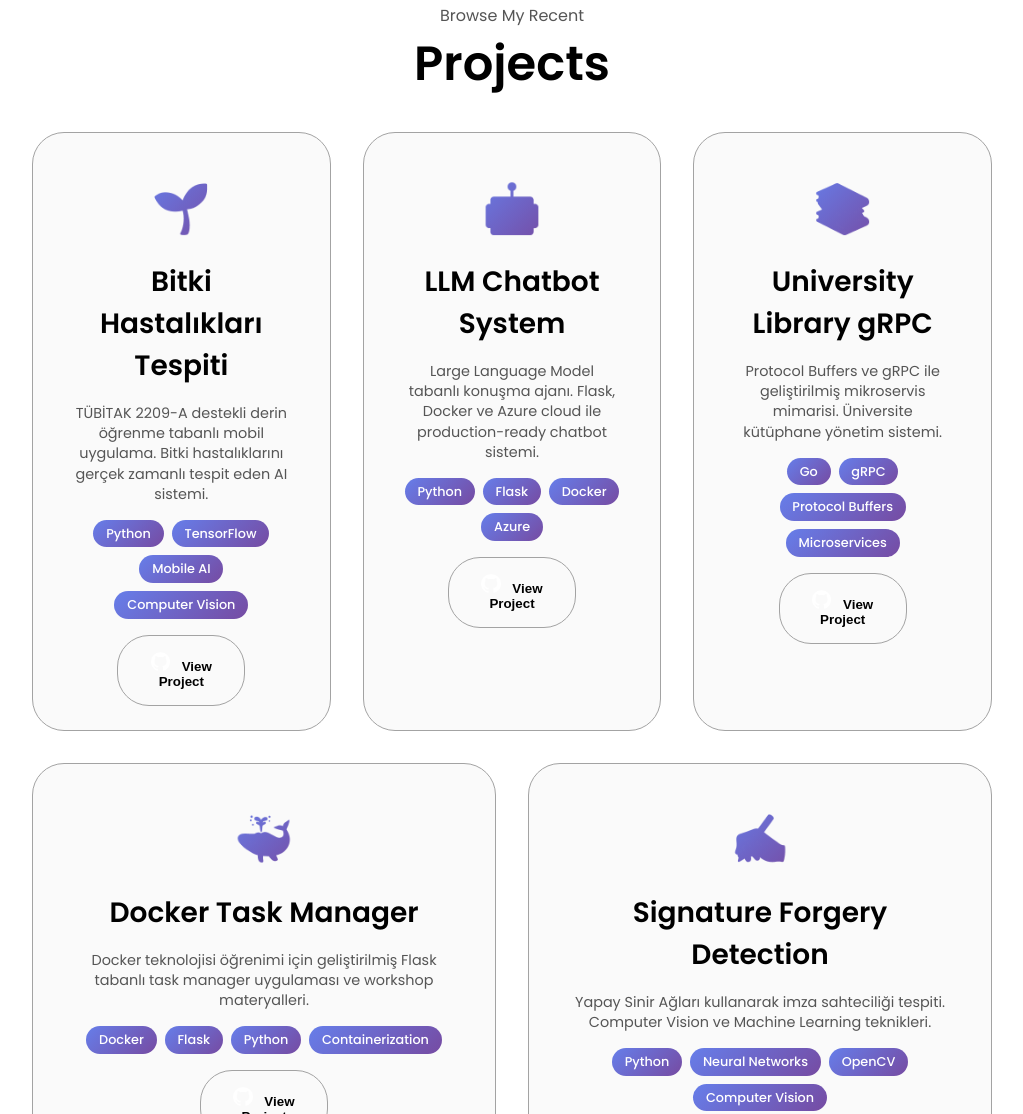
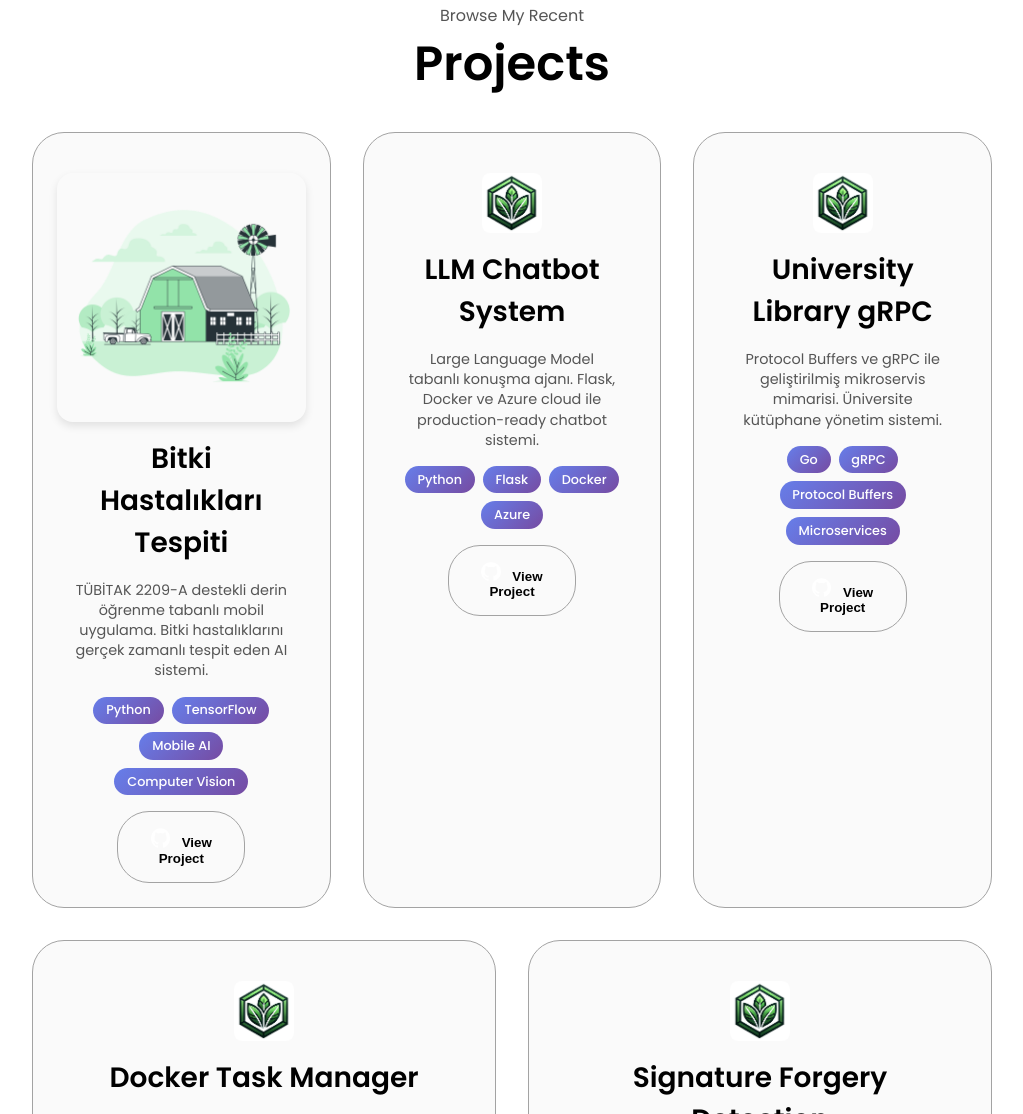
Before and after one commit to Mertcan-Gelbal/mertcan-gelbal-portfolio, a plain HTML site: page index.html in a window 1280 px wide. Shown: the part 3478-4592 px from the top of the page, without its empty margins (128-1151 px from the left). Drawn offline with Linux system fonts and the light colour scheme.

Commit message:
Add project images: botanixTheme2.png for plant disease detection and logo.png for other projects

```diff
--- a/index.html
+++ b/index.html
@@ -306,8 +306,8 @@
       <div class="experience-details-container">
         <div class="about-containers">
           <div class="details-container color-container">
-            <div class="project-icon">
-              <span class="project-emoji">🌱</span>
+            <div class="project-image-container">
+              <img src="./assets/botanixTheme2.png" alt="Bitki Hastalıkları Tespiti" class="project-image" />
             </div>
             <h2 class="experience-sub-title project-title">Bitki Hastalıkları Tespiti</h2>
             <p class="project-description">TÜBİTAK 2209-A destekli derin öğrenme tabanlı mobil uygulama. Bitki hastalıklarını gerçek zamanlı tespit eden AI sistemi.</p>
@@ -327,7 +327,7 @@
 
           <div class="details-container color-container">
             <div class="project-icon">
-              <span class="project-emoji">🤖</span>
+              <img src="./assets/logo.png" alt="LLM Chatbot" class="project-logo" />
             </div>
             <h2 class="experience-sub-title project-title">LLM Chatbot System</h2>
             <p class="project-description">Large Language Model tabanlı konuşma ajanı. Flask, Docker ve Azure cloud ile production-ready chatbot sistemi.</p>
@@ -347,7 +347,7 @@
 
           <div class="details-container color-container">
             <div class="project-icon">
-              <span class="project-emoji">📚</span>
+              <img src="./assets/logo.png" alt="University Library gRPC" class="project-logo" />
             </div>
             <h2 class="experience-sub-title project-title">University Library gRPC</h2>
             <p class="project-description">Protocol Buffers ve gRPC ile geliştirilmiş mikroservis mimarisi. Üniversite kütüphane yönetim sistemi.</p>
@@ -367,7 +367,7 @@
 
           <div class="details-container color-container">
             <div class="project-icon">
-              <span class="project-emoji">🐳</span>
+              <img src="./assets/logo.png" alt="Docker Task Manager" class="project-logo" />
             </div>
             <h2 class="experience-sub-title project-title">Docker Task Manager</h2>
             <p class="project-description">Docker teknolojisi öğrenimi için geliştirilmiş Flask tabanlı task manager uygulaması ve workshop materyalleri.</p>
@@ -387,7 +387,7 @@
 
           <div class="details-container color-container">
             <div class="project-icon">
-              <span class="project-emoji">✍️</span>
+              <img src="./assets/logo.png" alt="Signature Forgery Detection" class="project-logo" />
             </div>
             <h2 class="experience-sub-title project-title">Signature Forgery Detection</h2>
             <p class="project-description">Yapay Sinir Ağları kullanarak imza sahteciliği tespiti. Computer Vision ve Machine Learning teknikleri.</p>
--- a/mediaqueries.css
+++ b/mediaqueries.css
@@ -103,6 +103,13 @@
   .project-emoji {
     font-size: 2.5rem;
   }
+  .project-image {
+    max-width: 250px;
+  }
+  .project-logo {
+    width: 50px;
+    height: 50px;
+  }
   .tech-tag {
     font-size: 0.7rem;
     padding: 0.2rem 0.6rem;
--- a/style.css
+++ b/style.css
@@ -385,6 +385,28 @@ article .icon {
   background-clip: text;
 }
 
+.project-image-container {
+  display: flex;
+  justify-content: center;
+  align-items: center;
+  margin: 1rem 0;
+}
+
+.project-image {
+  width: 100%;
+  max-width: 300px;
+  height: auto;
+  border-radius: 1rem;
+  box-shadow: 0 4px 8px rgba(0, 0, 0, 0.1);
+}
+
+.project-logo {
+  width: 60px;
+  height: 60px;
+  object-fit: contain;
+  border-radius: 0.5rem;
+}
+
 .project-tech {
   display: flex;
   flex-wrap: wrap;
```
Also changed, not shown: assets/botanixTheme2.png (added), assets/logo.png (added), botanixTheme2.png (added), logo.png (added).
